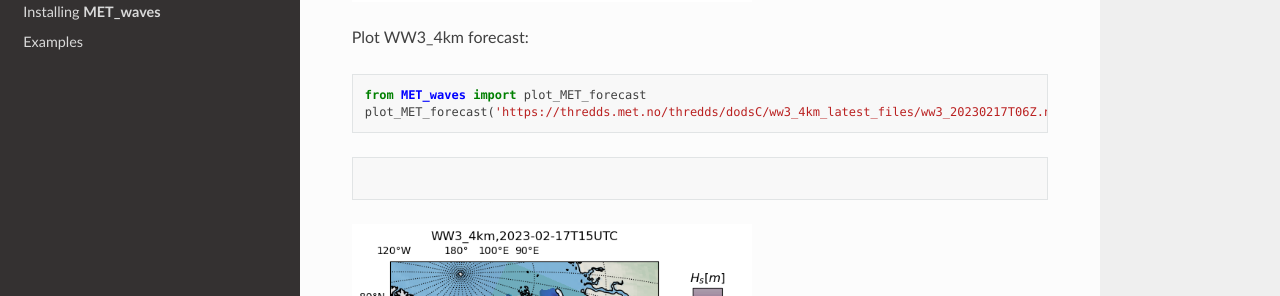
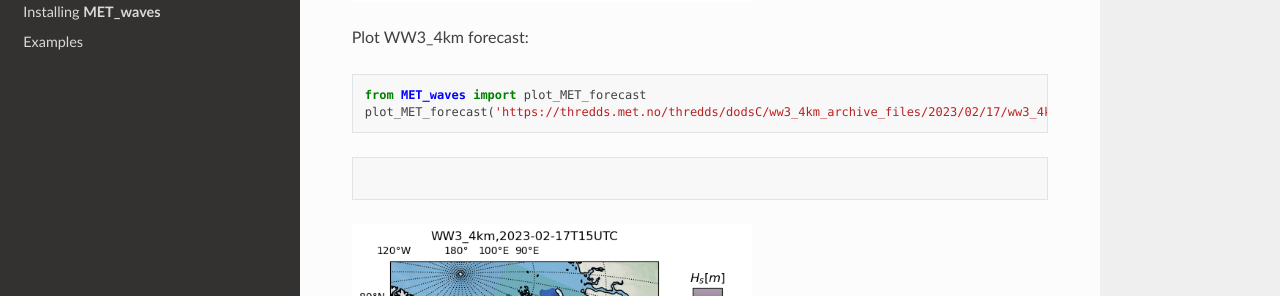
Before and after one commit to MET-OM/MET_waves, a Sphinx documentation site: the page built from docs/index.rst, in a window 1280 px wide and 900 px high, scrolled down 3705 px. Shown: the part 155-451 px from the top of the window. Built offline with Sphinx 7.4.7 and the Read the Docs theme 2.0.0, drawn with Linux system fonts in a browser that asks for light colours; some of the changed lines change nothing that is shown.

Commit message:
Update index.rst

```diff
--- a/docs/index.rst
+++ b/docs/index.rst
@@ -94,7 +94,7 @@ Plot 2D spectra of a NORA3(product='SPEC_NORA3')/WW3(product='SPEC_WW3') grid po
 Plot WW3_4km forecast::
 
    from MET_waves import plot_MET_forecast
-   plot_MET_forecast('https://thredds.met.no/thredds/dodsC/ww3_4km_latest_files/ww3_20230217T06Z.nc')
+   plot_MET_forecast('https://thredds.met.no/thredds/dodsC/ww3_4km_archive_files/2023/02/17/ww3_4km_20230217T06Z.nc')
 .. code-block:: rst
 
 .. image:: 2023-02-17T15_Hs.png
```
